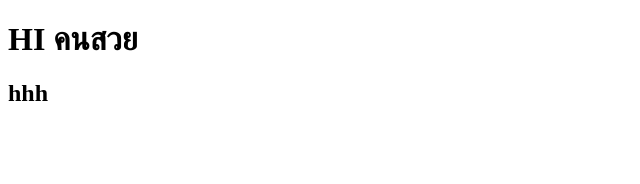
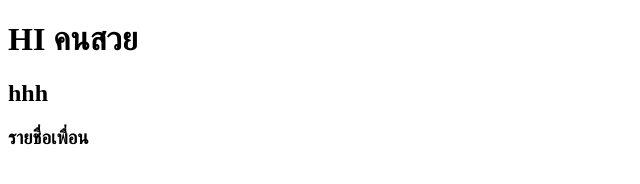
Before and after one commit to kirinoo7x/testingCode, a plain HTML site: page index.html in a window 1280 px wide. Shown: the whole page, without its empty margins (0-640 px from the left). Drawn offline with Linux system fonts and the light colour scheme.

Commit message:
add H 3
รายชื่อเพื่อน

```diff
--- a/index.html
+++ b/index.html
@@ -7,5 +7,6 @@
   <body>
      <h1>HI คนสวย</h1>
      <h2>hhh</h2>
+     <h3>รายชื่อเพื่อน</h3>
   </body>
 </html>
```
